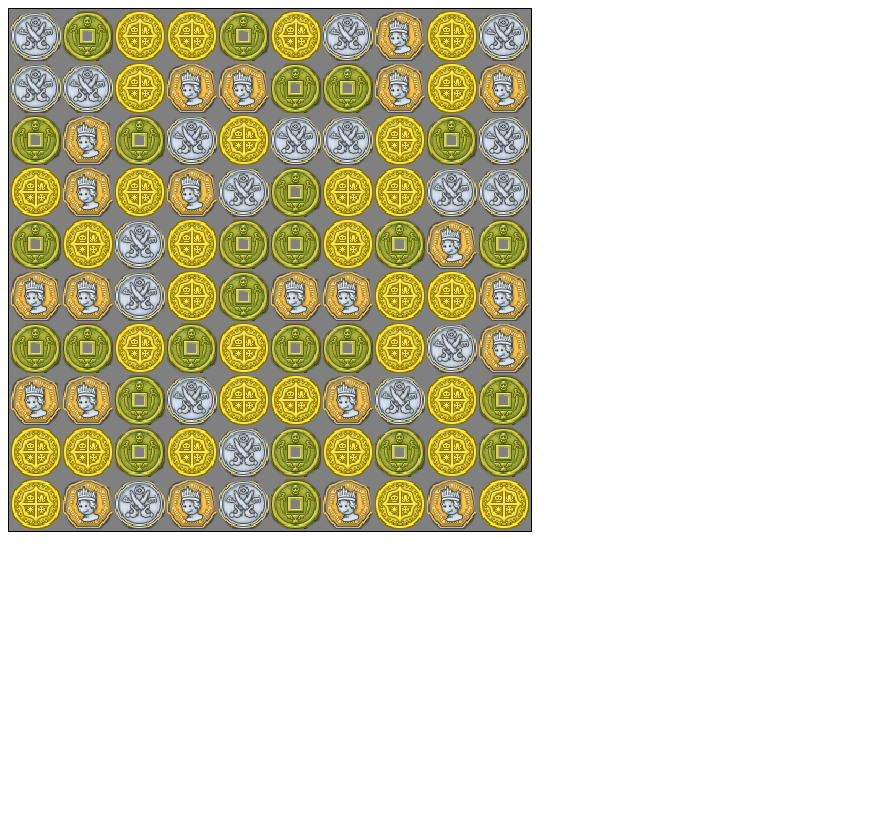
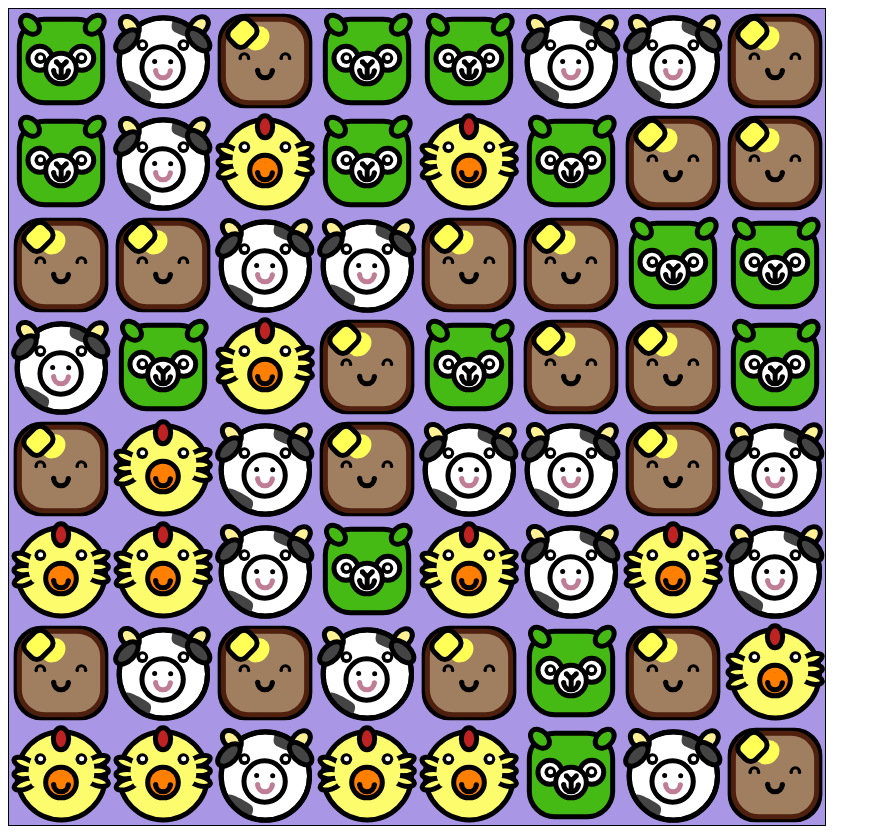
Before and after one commit to JenRobertson/soft-swap, a plain HTML site: page index.html in a window 1280 px wide. Shown: the whole page, without its empty margins (0-881 px from the left). Before the commit the page ends 800 px from the top, so only its background shows below. Drawn offline with Linux system fonts and the light colour scheme.

Commit message:
add cute toys

```diff
--- a/code.js
+++ b/code.js
@@ -1,8 +1,10 @@
 var COIN_PADDING = 2;
-var COIN_WIDTH = 50;
+var COIN_WIDTH = 100;
 var WIDTH_AND_PADDING = COIN_WIDTH + COIN_PADDING;
-var COINS_PER_LINE = 10;
+var COINS_PER_LINE = 8;
 var ANIMATION_SPEED = 5;
+
+//http://editor.method.ac
 
 var ctx, c, coinLayout, cursorX, cursorY;
 
@@ -145,7 +147,7 @@ function getCoin(column, row){
 	[
 		{
 			id: 'yellow',
-			img: document.getElementById("coin1"),
+			img: document.getElementById("mookie"),
 			x,
 			y,
 			newY: y,
@@ -153,7 +155,7 @@ function getCoin(column, row){
 		},
 		{
 			id: 'orange',
-			img: document.getElementById("coin2"),
+			img: document.getElementById("chicken"),
 			x,
 			y,
 			newY: y,
@@ -161,7 +163,7 @@ function getCoin(column, row){
 		},
 		{
 			id: 'grey',
-			img: document.getElementById("coin3"),
+			img: document.getElementById("alpaca"),
 			x,
 			y,
 			newY: y,
@@ -169,7 +171,7 @@ function getCoin(column, row){
 		},
 		{
 			id: 'green',
-			img: document.getElementById("coin4"),
+			img: document.getElementById("toast"),
 			x,
 			y,
 			newY: y,
--- a/index.html
+++ b/index.html
@@ -5,15 +5,19 @@
 </head>
 
 <body>
-	<canvas id="myCanvas" width="522" height="522" style="border:1px solid #000000; onmousemove="mouseInRect(event)"">
+	<canvas id="myCanvas" width="816" height="816" style="border:1px solid #000000; onmousemove="mouseInRect(event)"">
 </canvas>
 
 	<div class="hide">
-		<img src="img/coin1.png" id="coin1">
+<!-- 		<img src="img/coin1.png" id="coin1">
 		<img src="img/coin2.png" id="coin2">
 		<img src="img/coin3.png" id="coin3">
-		<img src="img/coin4.png" id="coin4">
+		<img src="img/coin4.png" id="coin4"> -->
 		<img src="img/broken.jpeg" id="coin5">
+		<img src="img/mookie.svg" id="mookie">
+		<img src="img/chicken.svg" id="chicken">
+		<img src="img/alpaca.svg" id="alpaca">
+		<img src="img/toast.svg" id="toast">
 	</div>
 
 </body>
--- a/style.css
+++ b/style.css
@@ -3,5 +3,7 @@
 		width: 100px;
 	}
 	canvas{
-		background-color: grey;
+		background-color: #a996e4;
+		border-style: solid;
+   		border-width: 5px;
 	}
```
Also changed, not shown: img/alpaca-old.svg (added), img/alpaca.svg (added), img/chicken.svg (added), img/mookie.svg (added), img/toast.svg (added).
